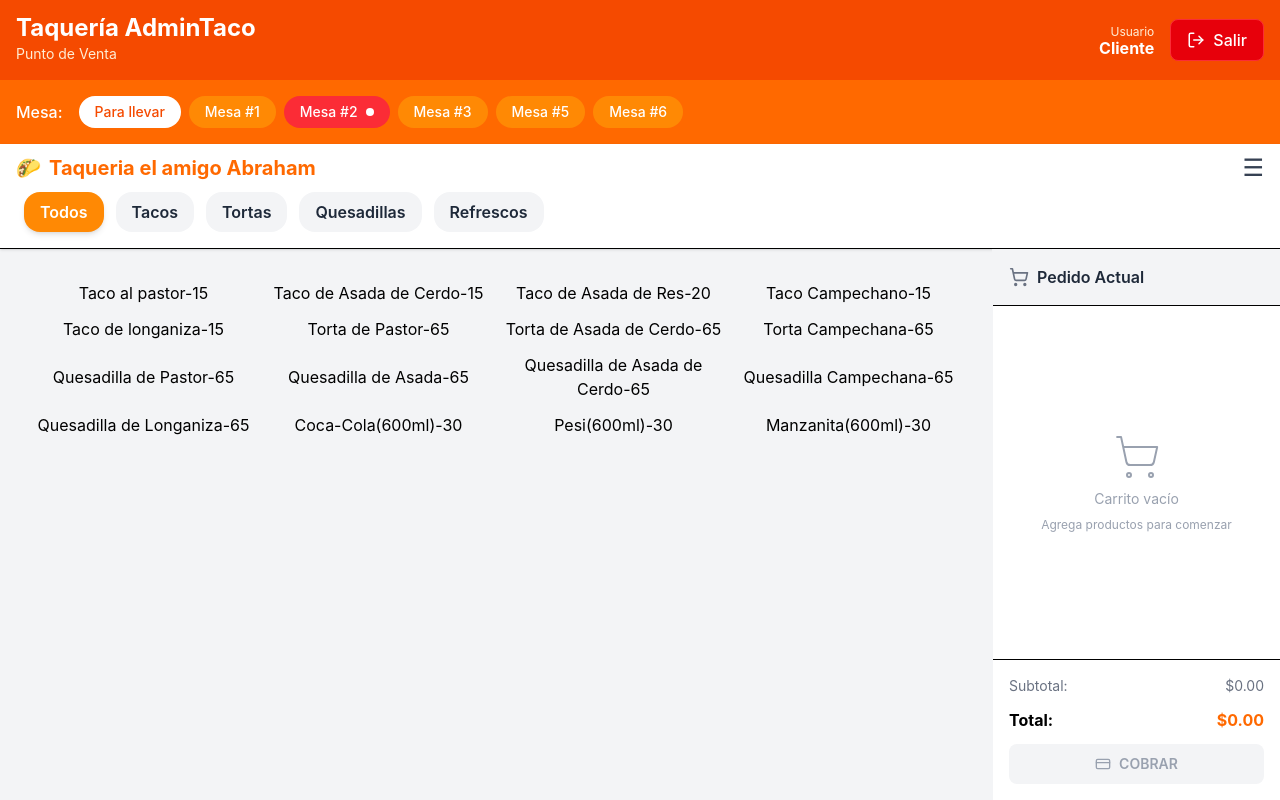
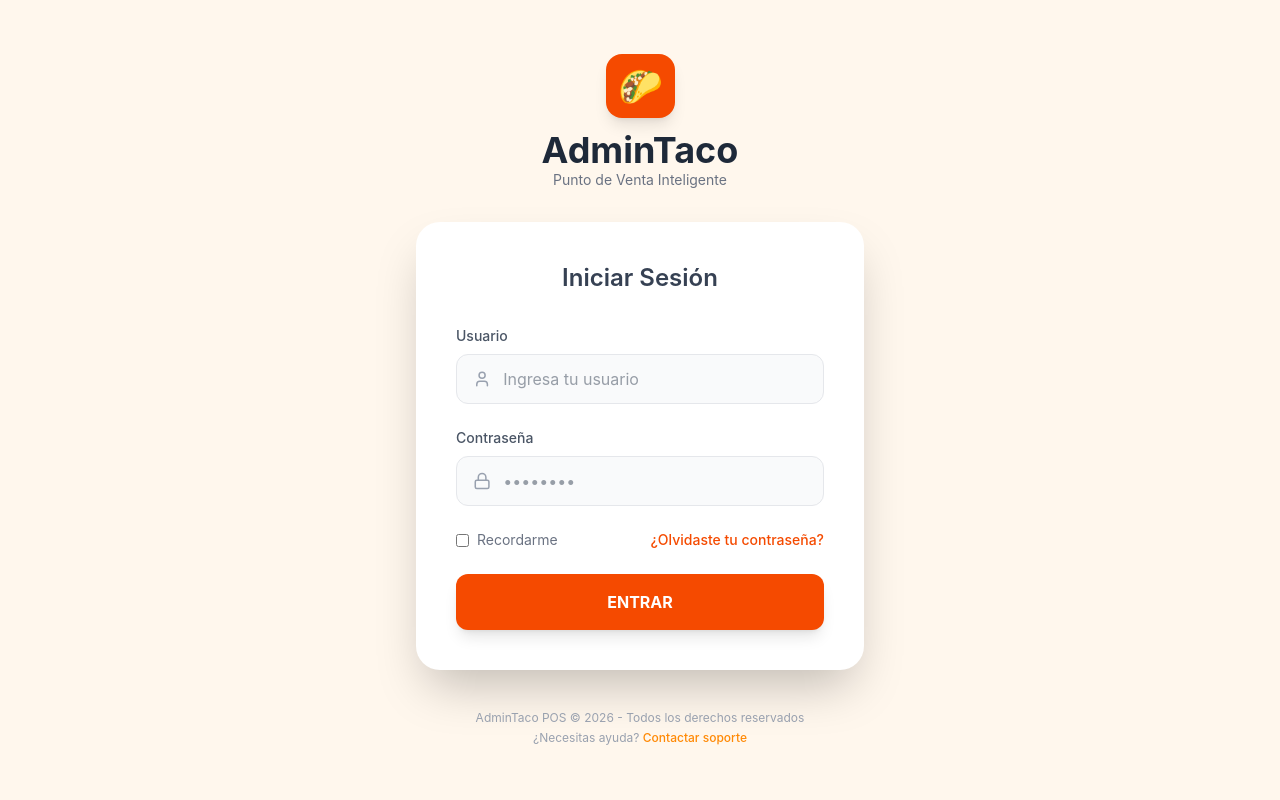
Before and after one commit to Jose-Diaz58/AdminTaco, a React (Vite) app: page / in a window 1280 px wide. Built offline with nearby package versions, Linux system fonts and the light colour scheme.

Commit message:
Recuperacion del login

```diff
--- a/src/components/Header/Header.jsx
+++ b/src/components/Header/Header.jsx
@@ -16,7 +16,7 @@ export function Header() {
 
       <nav className="flex gap-3 px-6 pb-4 overflow-x-auto no-scrollbar">
         <NavLink
-          to="/"
+          to="/Inicio"
           end
           className={({ isActive }) =>
             "px-4 py-2 rounded-2xl font-semibold transition-colors whitespace-nowrap " +
--- a/src/components/menu/MenuCliente.jsx
+++ b/src/components/menu/MenuCliente.jsx
@@ -1,5 +1,6 @@
 // src/components/menu/MenuCliente.jsx
 import { LogOut } from "lucide-react";
+import { NavLink } from "react-router"
 
 export function MenuCliente() {
   return (
@@ -15,10 +16,10 @@ export function MenuCliente() {
             <p className="text-xs text-orange-100">Usuario</p>
             <p className="font-bold leading-none">Cliente</p>
           </div>
-          <button className="flex items-center gap-2 bg-red-600 hover:bg-red-700 px-4 py-2 rounded-lg font-medium transition-colors border border-red-500">
+          <NavLink to={"/"} className="flex items-center gap-2 bg-red-600 hover:bg-red-700 px-4 py-2 rounded-lg font-medium transition-colors border border-red-500">
             <LogOut size={18} />
             <span className="hidden sm:inline">Salir</span>
-          </button>
+          </NavLink>
         </div>
       </div>
 
--- /dev/null
+++ b/src/pages/auth/Login.jsx
@@ -0,0 +1,82 @@
+import React from 'react'
+import {User, Lock} from "lucide-react"
+import { useNavigate } from "react-router"
+
+export function Login() {
+
+  const navigate = useNavigate();
+
+  const handleLogin = (e) =>{
+    e.preventDefault();
+    navigate('/Inicio')
+  }
+  return (
+    <div className="min-h-screen bg-orange-50 flex flex-col items-center justify-center p-4">
+
+      {/* 2. ENCABEZADO: Logo y Nombre de la App */}
+      <div className="flex flex-col items-center mb-8">
+        <div className="bg-orange-600 p-3 rounded-2xl mb-3 shadow-lg">
+          <span className='text-3xl md:text-4xl'>🌮</span>
+        </div>
+        <h1 className="text-4xl font-bold text-gray-800">AdminTaco</h1>
+        <p className="text-gray-500 text-sm">Punto de Venta Inteligente</p>
+      </div>
+
+      {/* 3. TARJETA BLANCA: El formulario central */}
+      <div className="bg-white w-full max-w-md rounded-3xl shadow-2xl p-10">
+        <h2 className="text-2xl font-semibold text-gray-700 mb-8 text-center">Iniciar Sesión</h2>
+
+        <form className="space-y-6">
+          {/* Grupo Usuario */}
+          <div>
+            <label className="block text-sm font-medium text-gray-600 mb-2">Usuario</label>
+            <div className="flex items-center border border-gray-200 rounded-xl px-4 py-3 bg-gray-50 focus-within:bg-white focus-within:border-orange-500 transition-all">
+              <User className="text-gray-400 w-5 h-5" />
+              <input
+                type="text"
+                className="w-full bg-transparent ml-3 outline-none text-gray-700"
+                placeholder="Ingresa tu usuario"
+              />
+            </div>
+          </div>
+
+          {/* Grupo Contraseña */}
+          <div>
+            <label className="block text-sm font-medium text-gray-600 mb-2">Contraseña</label>
+            <div className="flex items-center border border-gray-200 rounded-xl px-4 py-3 bg-gray-50 focus-within:bg-white focus-within:border-orange-500 transition-all">
+              <Lock className="text-gray-400 w-5 h-5" />
+              <input
+                type="password"
+                className="w-full bg-transparent ml-3 outline-none text-gray-700"
+                placeholder="••••••••"
+              />
+            </div>
+          </div>
+
+          {/* Opciones adicionales */}
+          <div className="flex items-center justify-between text-sm">
+            <label className="flex items-center text-gray-500 cursor-pointer">
+              <input type="checkbox" className="mr-2 rounded border-gray-300 text-orange-600 focus:ring-orange-500" />
+              Recordarme
+            </label>
+            <a href="#" className="text-orange-600 hover:underline font-medium">¿Olvidaste tu contraseña?</a>
+          </div>
+
+          {/* Botón de Entrada */}
+          <button
+            type="submit" onClick={handleLogin}
+            className="w-full bg-orange-600 text-white font-bold py-4 rounded-xl shadow-lg hover:bg-orange-700 hover:shadow-orange-200 transition-all transform active:scale-95"
+          >
+            ENTRAR
+          </button>
+        </form>
+      </div>
+
+      {/* 4. PIE DE PÁGINA */}
+      <div className="mt-10 text-center space-y-1">
+        <p className="text-gray-400 text-xs">AdminTaco POS © 2026 - Todos los derechos reservados</p>
+        <p className="text-gray-400 text-xs">¿Necesitas ayuda? <span className="text-orange-400 font-medium cursor-pointer">Contactar soporte</span></p>
+      </div>
+    </div>
+  );
+};
--- /dev/null
+++ b/src/pages/auth/index.js
@@ -0,0 +1 @@
+export * from "./Login"
--- a/src/pages/index.js
+++ b/src/pages/index.js
@@ -1,2 +1,3 @@
 export * from "./homeCliente";
 export * from "./manager";
+export * from "./auth"
--- a/src/routes/Rutas.jsx
+++ b/src/routes/Rutas.jsx
@@ -1,6 +1,6 @@
 import React from 'react';
 import {Routes,Route,Navigate} from "react-router";
-import {Home, Tacos,Tortas,Refrescos, Quesadillas,GestionProductos, GestionMesas, CierreCaja} from "../pages";
+import {Home, Tacos,Tortas,Refrescos, Quesadillas,GestionProductos, GestionMesas, CierreCaja, Login} from "../pages";
 import {ClienteLayout, AdminLayout} from "../layouts";
 import {CarritoProvider}from "../components/Carrito/CarritoContext"
 
@@ -15,7 +15,8 @@ export function Rutas() {
   return (
     <CarritoProvider>
     <Routes>
-      <Route path= '/' element={LoadedLayout(ClienteLayout,Home)}/>
+      <Route path='/' element={<Login />} />
+      <Route path= '/Inicio' element={LoadedLayout(ClienteLayout,Home)}/>
       <Route path= '/Manager/Productos' element={LoadedLayout(AdminLayout,GestionProductos)}/>
       <Route path='/Manager/Mesas' element={LoadedLayout(AdminLayout,GestionMesas)}/>
       <Route path='/Manager/Caja' element={LoadedLayout(AdminLayout,CierreCaja)}/>
```
Also changed, not shown: src/pages/homeCliente/index.js (line endings or trailing spaces).
